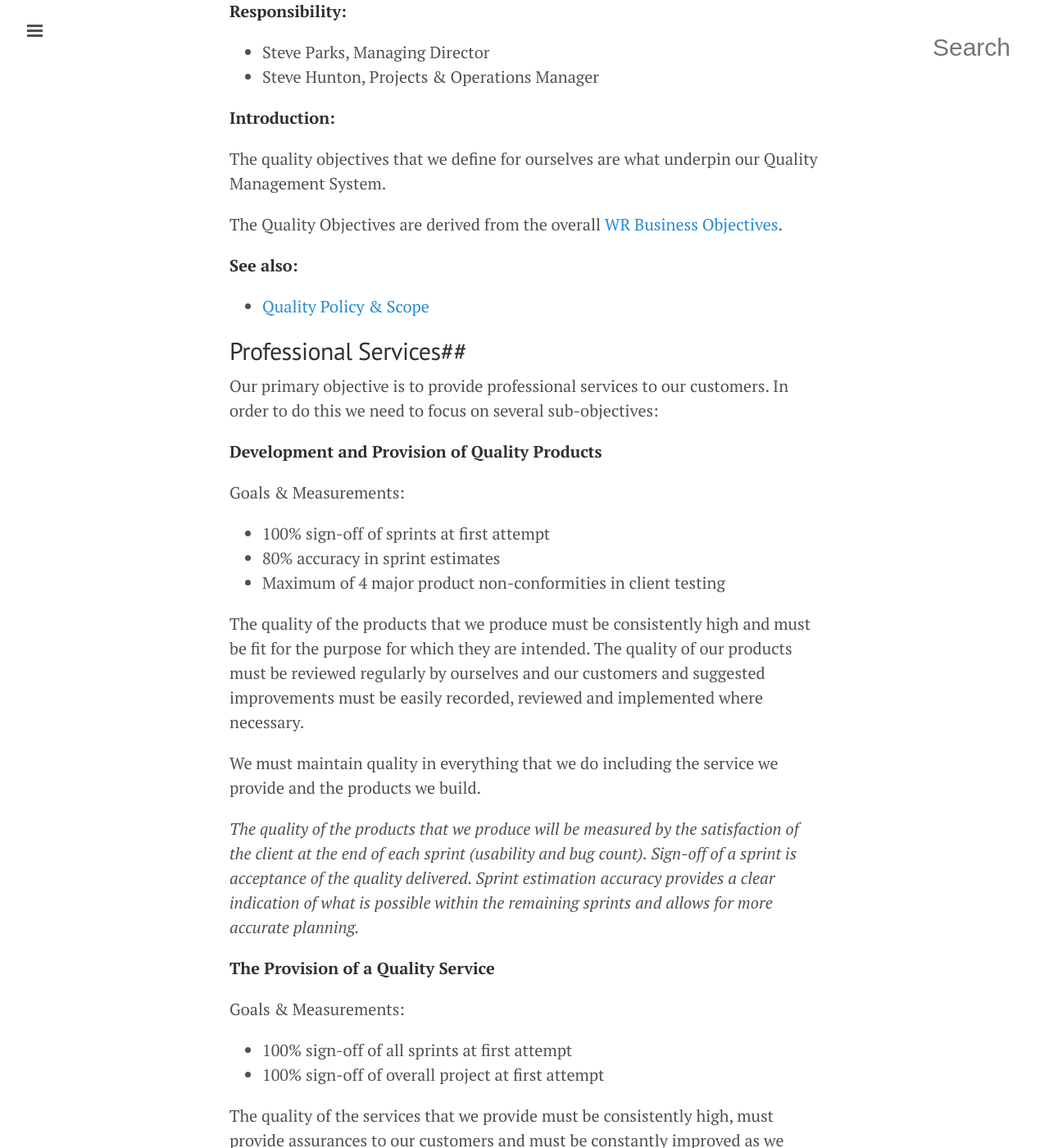
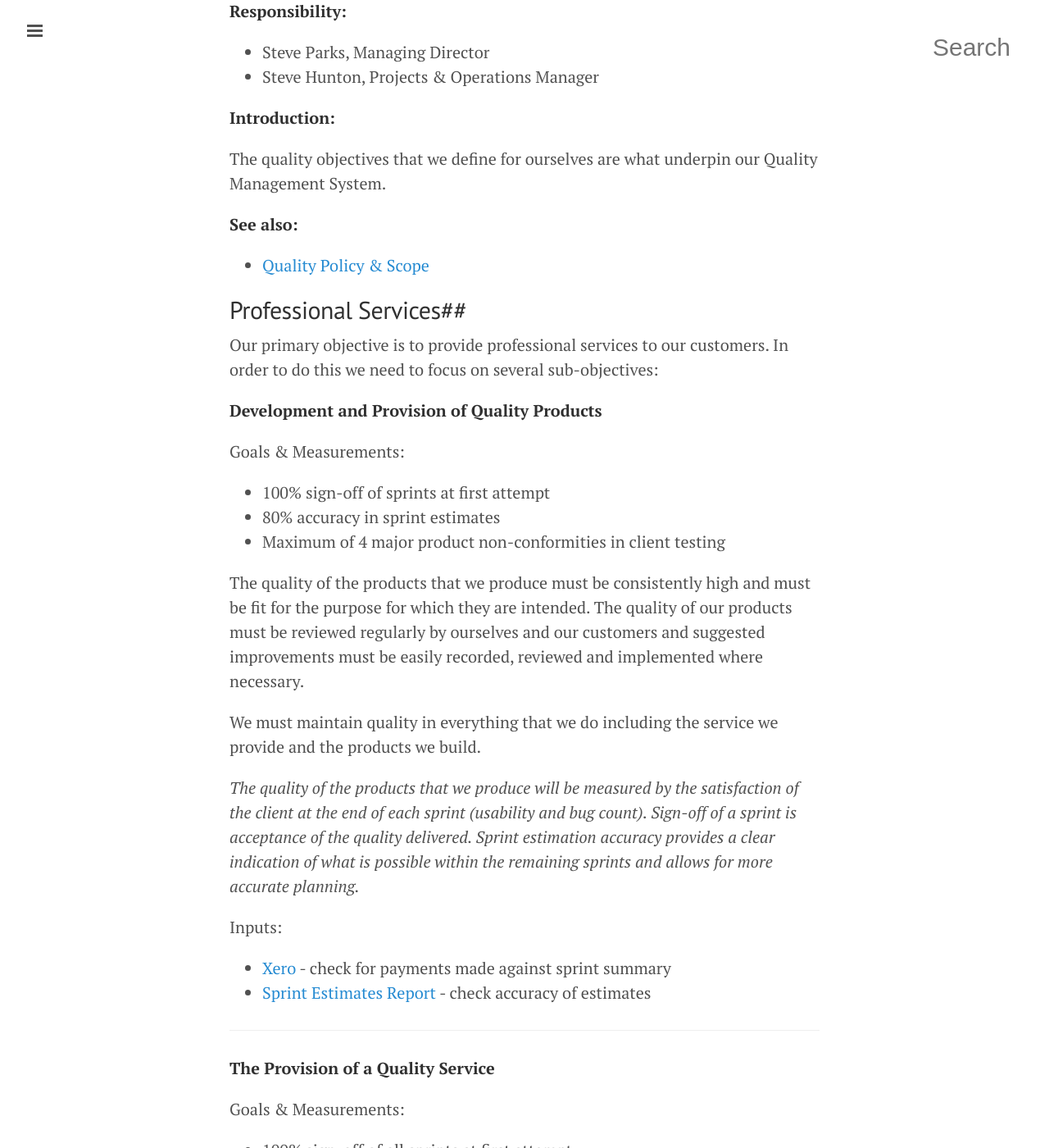
Before and after one commit to tormi/WunderWay, a Jekyll site: the page built from about-this-site/quality-management-system/quality-objectives.md, in a window 1280 px wide and 1400 px high, scrolled down 311 px. Shown: the whole window at 82% size. Built offline with Jekyll 4.4.1, drawn with Linux system fonts in a browser that asks for light colours; nearby versions of some CDN libraries; Markdown is read by kramdown in place of the engine named in the settings; some of the changed text lies outside the part shown.

Commit message:
Links to objectives inputs

```diff
--- a/about-this-site/quality-management-system/quality-objectives.md
+++ b/about-this-site/quality-management-system/quality-objectives.md
@@ -18,8 +18,6 @@
 
 The quality objectives that we define for ourselves are what underpin our Quality Management System.
 
-The Quality Objectives are derived from the overall [WR Business Objectives](/about-the-company/business-objectives/).
-
 **See also:**
 
 - [Quality Policy & Scope](/about-this-site/quality-management-system/quality-policy/)
@@ -27,6 +25,7 @@
 ##Professional Services##
 
 Our primary objective is to provide professional services to our customers. In order to do this we need to focus on several sub-objectives:
+
 
 **Development and Provision of Quality Products**
 
@@ -42,6 +41,13 @@
 
 *The quality of the products that we produce will be measured by the satisfaction of the client at the end of each sprint (usability and bug count). Sign-off of a sprint is acceptance of the quality delivered. Sprint estimation accuracy provides a clear indication of what is possible within the remaining sprints and allows for more accurate planning.*
 
+Inputs:
+
+ - [Xero](https://go.xero.com/Dashboard/) - check for payments made against sprint summary
+ - [Sprint Estimates Report](https://docs.google.com/spreadsheets/d/1KlAqn9m7MSii7DpfgO9iCDYoP7L547PfK4xiotDTr20/edit#gid=0) - check accuracy of estimates
+
+<hr>
+
 **The Provision of a Quality Service**
 
 Goals & Measurements:
@@ -52,6 +58,12 @@
 The quality of the services that we provide must be consistently high, must provide assurances to our customers and must be constantly improved as we learn. The quality of our services must be reviewed regularly by ourselves and our customers and suggested improvements must be easily recorded, reviewed and implemented where necessary.
 
 *The satisfaction of customers is recorded at the end of every sprint and at the end of every project.  Sign-off of a sprint is acceptance of the quality delivered.*
+
+Inputs:
+
+ - [Xero](https://go.xero.com/Dashboard/) - check for payments made against sprint summary
+
+<hr>
 
 **Managing Risk**
 
@@ -64,6 +76,12 @@
 Risk is inherent in everything that we do. We must seek to identify and manage risks throughout all our business. Managing risk, and showing that we’re managing risk provides assurances to our customers and staff that we’re in control and are prepared. Risks are identified within projects and must be reviewed regularly in order to mitigate and manage the likelihood of them occurring.
 
 *The management of risk provides assurances to the customer of a quality service. The quality of the service is addressed with the customer at the end of every sprint and project. Risk cannot be avoided. By providing a means to capture risks and assigning an owner to the management of the risk logs with regular reviews we can carefully monitor the progress of mitigation against each risk.*
+
+Inputs:
+
+ - [Google Drive > Client Projects](https://drive.google.com/drive/folders/0Bxb4YZjQwNDgTXRkV0FoYndDMWs) - check for completion of risk logs and risks reported in steering group slides
+
+<hr>
 
 **Efficient Operations**
 
@@ -85,3 +103,13 @@
 - The upkeep of the QMS Change Request backlog
 - Bug tracking
 - Regular, planned internal audits and management reviews
+
+Inputs:
+
+ - [Skills Matrix](https://docs.google.com/spreadsheets/d/1A4JZLSl-KtfrCdp7BatMEtOL-h-9jbHleYbxY-zVLnk/edit#gid=0)
+ - [Personal Development Reviews](https://drive.google.com/drive/folders/0B-A_EwgjWNAUNFJtU0h4WkdVd28)
+ - [Cost of Tender](https://docs.google.com/spreadsheets/d/1j7tpMR_FHpZ6zwbqCm_GStJrfFtEgrCqiKl4TP-DX0A/edit#gid=8)
+ - [Change Requests/GitHub](https://github.com/wunderkraut/WunderWay/issues)
+ - [Bug Tracking/Rally](https://rally1.rallydev.com/#/15258159291ud/dashboard)
+ - [Internal Audits](https://drive.google.com/drive/folders/0Bxb4YZjQwNDgcEdrQXhsMTVkYlk)
+ - [Management Reviews](https://drive.google.com/drive/folders/0Bxb4YZjQwNDgbWJra3pJRkZXcTg)
```
